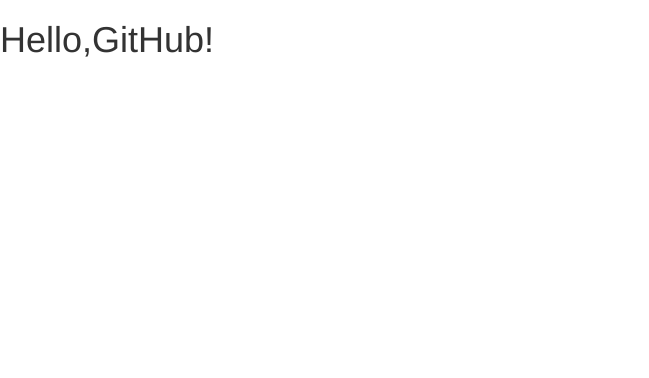
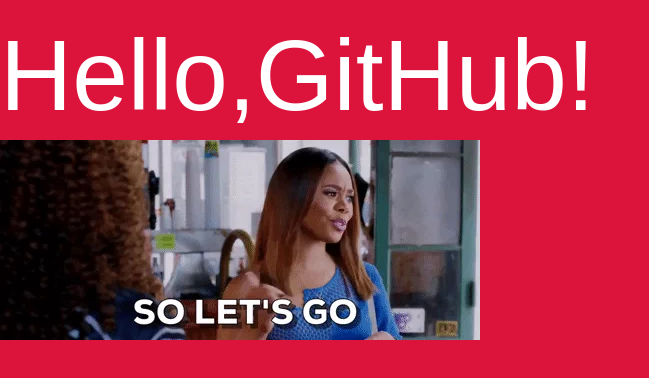
Before and after one commit to gbv0219/hello-github, a plain HTML site: page index.html in a window 1280 px wide. Shown: the whole page, without its empty margins (0-649 px from the left). Drawn offline with nearby package versions, Linux system fonts and the light colour scheme.

Commit message:
added styles

```diff
--- a/css/style.css
+++ b/css/style.css
@@ -0,0 +1,9 @@
+body {
+  font-family: 'Heveltica Neue',Heveltica ,sans-serif;
+  background-color: crimson;
+  color: white;
+}
+
+h1 {
+  font-size: 100px;
+}
--- a/index.html
+++ b/index.html
@@ -17,5 +17,8 @@
   </head>
   <body>
 <h1>Hello,GitHub!</h1>
+<img src="images/200.webp" alt="Vamonos">
+
+
   </body>
 </html>
```
Also changed, not shown: images/200.webp (added).
